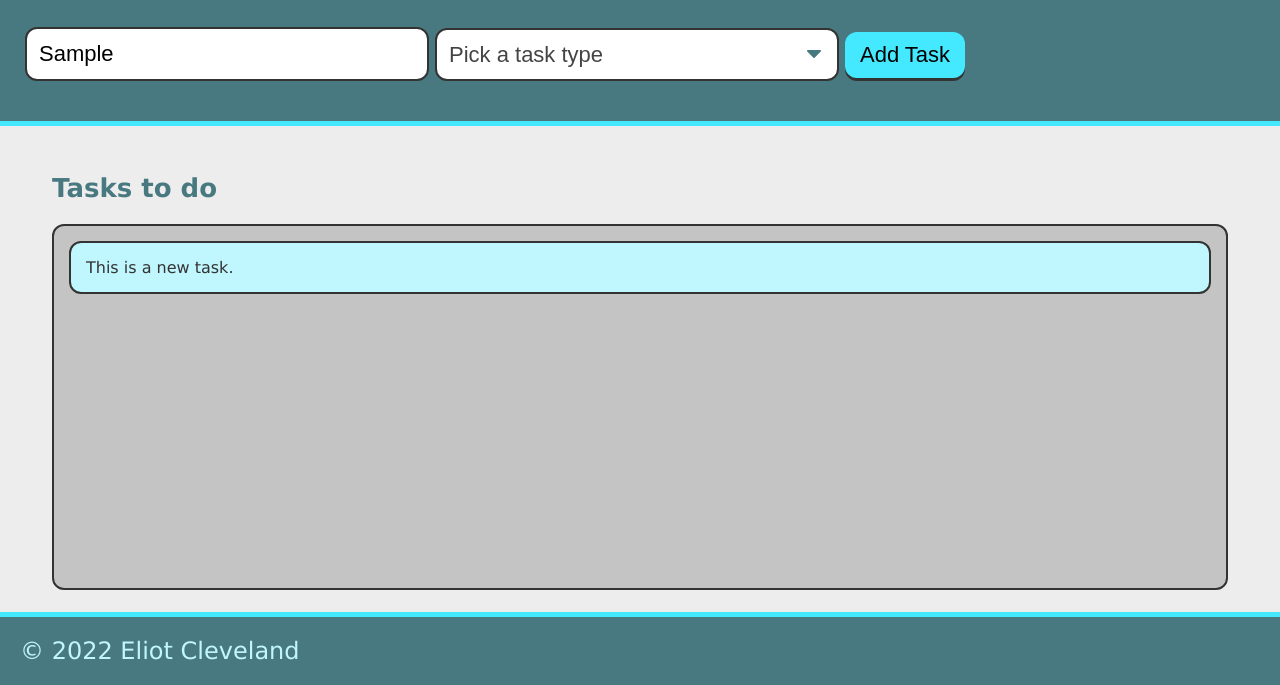
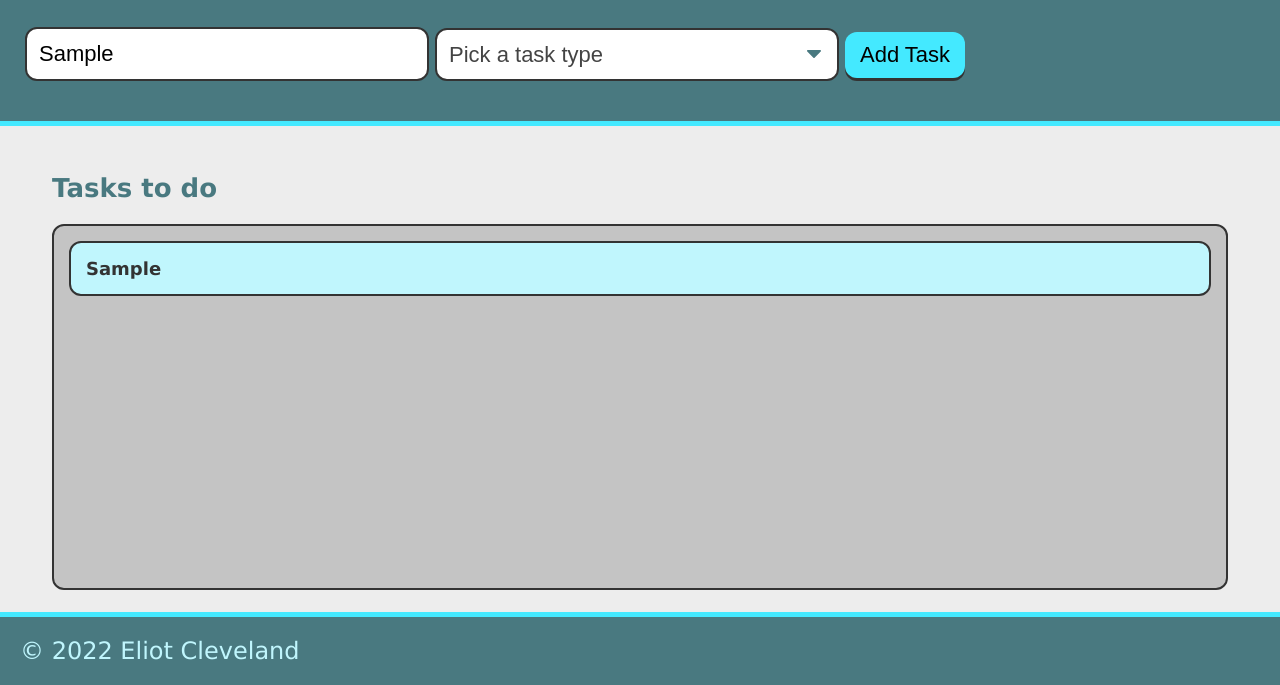
Before and after one commit to eclevela-1234/smiling-pigeon, a plain HTML site: page taskinator/index.html in a window 1280 px wide. Both pictures are taken after typing "Sample" into the empty fields and a click on the button "Add Task". Shown: the part 115-800 px from the top of the page. Drawn offline with Linux system fonts and the light colour scheme.

Commit message:
list item generates with type content

```diff
--- a/taskinator/assets/js/script.js
+++ b/taskinator/assets/js/script.js
@@ -2,14 +2,30 @@ var buttonEl = document.querySelector("#save-task");
 var tasksToDoEl = document.querySelector("#tasks-to-do");
 var formEl = document.querySelector("#task-form");
 
-var createTaskHandler = function(event) {
-    event.preventDefault()
-    var listItemEl = document.createElement('li');
-    listItemEl.className = "task-item";
-    listItemEl.textContent = "This is a new task.";
-    tasksToDoEl.appendChild(listItemEl);
+var createTaskHandler = function (event) {
+  event.preventDefault();
+  var taskNameInput = document.getElementById("task-name").value;
+  var taskTypeInput = document.getElementById("task-type").value;
+  // create list item
+  var listItemEl = document.createElement("li");
+  listItemEl.className = "task-item";
+
+  // create div to hold task info and add to list item
+  var taskInfoEl = document.createElement("div");
+  // give it a class name
+  taskInfoEl.className = "task-info";
+  // add HTML content to div
+  taskInfoEl.innerHTML =
+    "<h3 class='task-name'>" +
+    taskNameInput +
+    "</h3><span class='task-type'>" +
+    taskTypeInput +
+    "</span>";
+
+  listItemEl.appendChild(taskInfoEl);
+
+  // add entire list item to list
+  tasksToDoEl.appendChild(listItemEl);
 };
 
-
-
-formEl.addEventListener("submit", createTaskHandler)
+formEl.addEventListener("submit", createTaskHandler);
--- a/taskinator/index.html
+++ b/taskinator/index.html
@@ -15,10 +15,10 @@
         <p>Click the image below to add a new task!</p>
         <form id="task-form">
             <div class="form-group">
-                <input type="text" name="task-name" placeholder="Enter Task Name">
+                <input type="text" name="task-name" id="task-name" placeholder="Enter Task Name">
             </div>
             <div class="form-group">
-                <select name="task-type" class="select-dropdown">
+                <select name="task-type" id="task-type" class="select-dropdown">
                     <option value="" disabled selected>Pick a task type</option>
                     <option value="Print">Print</option>
                     <option value="Web">Web</option>
```
